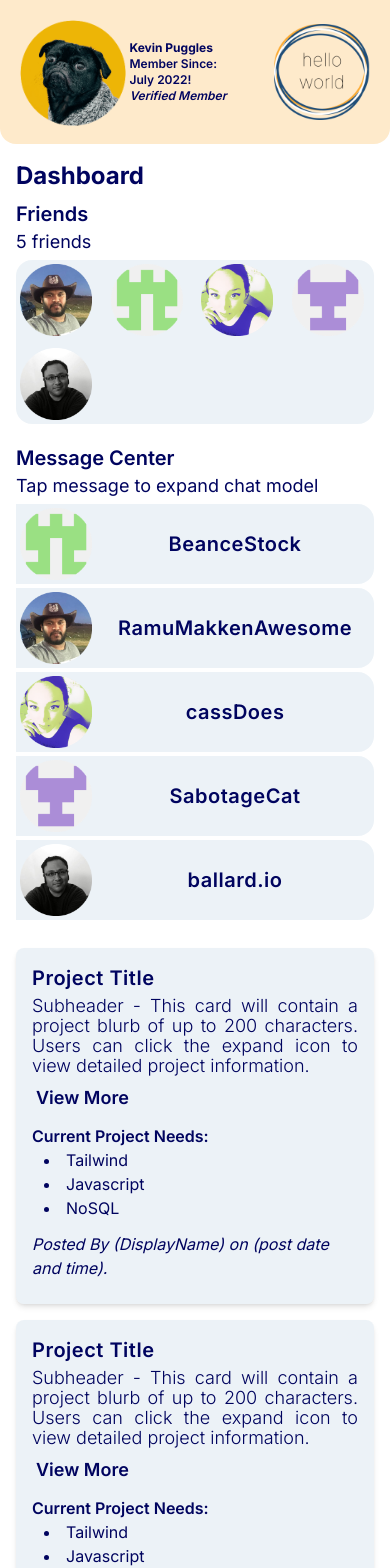
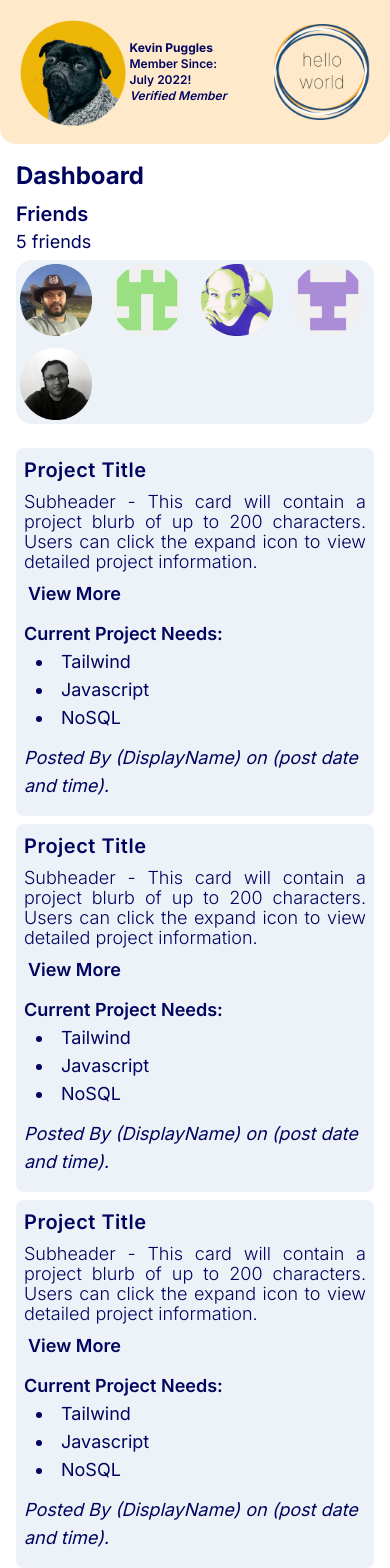
Before and after one commit to ballardingram/hello-world, a React (Create React App) app in the folder client/: page /profile in a window 390 px wide. Shown: the top 1568 px of the page. Built offline with nearby package versions, Linux system fonts and the light colour scheme.

Commit message:
profile page spans 2 of the three total columns needs and is responsive

```diff
--- a/client/src/components/Card/index.js
+++ b/client/src/components/Card/index.js
@@ -1,34 +1,27 @@
-import { Fragment, useState } from "react";
-import {
-  Accordion,
-  AccordionHeader,
-  AccordionBody,
-} from "@material-tailwind/react";
+import React from "react";
 import { Icon } from '@iconify/react';
 import messageCircleOutline from '@iconify/icons-eva/message-circle-outline';
 import bookmarkStar from '@iconify/icons-bi/bookmark-star';
-import ExpandProject from '../Accordions/ExpandProject';
-import circlePlusFill from '@iconify/icons-akar-icons/circle-plus-fill';
+import ExpandProject from '../ExpandProject';
 
 const Card = () => {
   return (
 
-  <div className='my-2 grid place-items-center text-base'>
-    <div className='flex flex-col inline p-4 max-w-md rounded-lg shadow-md' id='card-container'>
+    <div className="p-2 mb-2 sm:px-2 rounded-lg w-md" id='card-container'>
       <div>
-        <div className='select-none font-semibold tracking-wide text-xl mb-1'>
+        <div className='select-none font-semibold tracking-wide mb-2 text-xl'>
           Project Title
         </div>
         <div
-          className='select-none font-light text-lg text-justify leading-5 mb-2'>
+          className='select-none font-light text-lg text-justify leading-5 mb-1'>
           Subheader - This card will contain a project blurb of up to 200 characters.
           Users can click the expand icon to view detailed project information.
         </div>
         <ExpandProject></ExpandProject>
       </div>
       <div className='select-none mt-1'>
-        <p className='font-semibold text-base'>Current Project Needs:</p>
-        <ul className='list-disc list-inside text-base ml-3'>
+        <p className='font-semibold text-lg'>Current Project Needs:</p>
+        <ul className='list-disc list-inside text-lg ml-3'>
           <li>Tailwind</li>
           <li>Javascript</li>
           <li>NoSQL</li>
@@ -43,10 +36,6 @@ const Card = () => {
         <Icon icon={bookmarkStar} color="black" height="40" />
       </div>
     </div>
-    </div>
-
-
-
   );
 }
 
--- a/client/src/index.css
+++ b/client/src/index.css
@@ -99,14 +99,14 @@ body {
   border-color: rgba(31, 78, 121, .5);
 }
 
-#form-btn {
+.form-btn {
   background-color: var(--primaryBlue);
   box-shadow: 0px 2px 5px 0px rgba(0, 0, 0, 0.4);
   transition: all ease 0.2s;
   font-weight: 400;
 }
 
-#form-btn:hover {
+.form-btn:hover {
   background-color: var(--secondaryYellow);
   box-shadow: 0px 5px 10px 2px rgba(0, 0, 0, 0.3);
   transform: translateY(-4px);
--- a/client/src/pages/Account.js
+++ b/client/src/pages/Account.js
@@ -1,8 +1,8 @@
 import React from 'react';
 import NavSm from '../components/NavSm';
 import NavLg from '../components/NavLg';
-import ExpandSkills from '../components/Accordions/ExpandSkills';
-import ExpandAdd from '../components/Accordions/ExpandAdd';
+import ExpandSkills from '../components/ExpandSkills';
+import ExpandAdd from '../components/ExpandAdd';
 import FooterMenu from '../components/FooterExpand';
 import Switch from '../components/Toggle';
 import { Icon } from '@iconify/react';
@@ -20,7 +20,7 @@ const Account = () => {
     {/* navigation header end */}
     <h1 className='font-bold mb-5 mt-5 w-screen text-2xl lg:text-3xl xl:text-4xl px-4 md:pt-0 md:text-right md:pr-9'>Account Settings</h1>
     {/* body start */}
-    <main class="sm:grid sm:grid-cols-3 sm:mx-5">
+    <main class="sm:grid sm:grid-cols-3 sm:mx-5 text-lg">
       {/*md break column 1 */}
       <div className="w-full px-4 pt-1 sm:px-2 rounded-lg w-sm">
       {/* update account form start*/}
@@ -78,8 +78,8 @@ const Account = () => {
         <div className='mt-2 md:mb-1'>
           <button
             type='submit'
-            className='w-full py-1 mt-2 md:mt-1 tracking-wide text-white rounded-lg text-xl'
-            id='form-btn'>
+            className='form-btn w-full py-1 mt-2 md:mt-1 tracking-wide text-white rounded-lg text-xl'
+            id='updateAccount'>
               Update Account
           </button>
         </div>
@@ -119,8 +119,8 @@ const Account = () => {
         </div>
         <button
           type='submit'
-          className='w-full py-1 mt-2 md:mt-1 tracking-wide text-white rounded-lg text-xl'
-          id='form-btn'>
+          className='form-btn w-full py-1 mt-2 md:mt-1 tracking-wide text-white rounded-lg text-xl'
+          id='requestDeposit'>
             Request Deposit
         </button>
         {/* donation center end */}
@@ -149,8 +149,8 @@ const Account = () => {
           <div className='mt-2 md:mb-1'>
             <button
               type='submit'
-              className='w-full py-1 mt-2 md:mt-1 tracking-wide text-white rounded-lg text-xl'
-              id='form-btn'>
+              className='form-btn w-full py-1 mt-2 md:mt-1 tracking-wide text-white rounded-lg text-xl'
+              id='requestVerify'>
                 Request Verification
             </button>
           </div>
--- a/client/src/pages/Profile.js
+++ b/client/src/pages/Profile.js
@@ -20,12 +20,12 @@ const Profile = () => {
       <NavSm></NavSm>
     </header>
     {/* navigation header end */}
-    <h1 className='font-bold mb-1 text-2xl md:text-lg lg:text-xl px-4 pt-4 md:pt-0 w-screen md:text-right md:pr-9 lg:pb-5'>Dashboard</h1>
+    <h1 className='font-bold mb-1 text-2xl lg:text-xl px-4 pt-4 md:pt-0 w-screen md:text-right md:pr-9 lg:pb-5'>Dashboard</h1>
 
     {/* body start */}
-    <main class="sm:grid sm:grid-cols-3 mx-4 text-base">
+    <main class="sm:grid sm:grid-cols-2 lg:grid-cols-3 mx-4 text-lg">
     {/*md break column 1 */}
-    <div className="pt-1 w-sm">
+    <div className="pt-1 sm:px-2 rounded-lg w-sm lg:max-w-sm">
       <h2 className='font-semibold text-xl'>Friends</h2>
       <h3 className='font-normal mb-1 text-lg'>5 friends</h3>
         <div className='grid grid-cols-4 gap-1 w-sm mb-5 rounded-2xl' id='friends'>
@@ -35,10 +35,9 @@ const Profile = () => {
           <a href='/'><img src={Robert} alt="Robert" className='h-20 p-1'/></a>
           <a href='/'><img src={Ballard} alt="Ballard" className='h-20 p-1'/></a>
         </div>
-      <div className=''>
-      <h2 className='font-semibold text-xl'>Message Center</h2>
-      <h3 className='font-normal mb-1 text-lg'>Tap message to expand chat model</h3>
-        <div className='flex flex-col justify-center text-xl tracking-wide font-semibold'>
+      <div className='hidden sm:contents'>
+      <h2 className='font-semibold text-xl mb-1 pt-2'>Message Center</h2>
+        <div className='flex flex-col justify-center text-lg md:text-xl tracking-wide font-semibold'>
           <a href='/' className='flex flex-row items-center mb-1 rounded-r-2xl' id='friends'>
             <img src={Will} alt="Will" className='h-20 p-1'/>
             <div className='w-full text-center'>BeanceStock</div>
@@ -63,7 +62,7 @@ const Profile = () => {
       </div>
     </div>
     {/*md break column 2 */}
-    <div className="w-full sm:p-2 pt-4 sm:pt-1 rounded-lg w-sm text-lg">
+    <div className="pt-1 sm:px-2 rounded-lg min-w-md">
       <div className='flex flex-col justify-between'>
         <Card></Card>
         <Card></Card>
```
Also changed, not shown: client/src/components/ExpandAdd/index.js (renamed from client/src/components/Accordions/ExpandAdd/index.js), client/src/components/ExpandProject/index.js (renamed from client/src/components/Accordions/ExpandProject/index.js), client/src/components/ExpandSkills/index.js (renamed from client/src/components/Accordions/ExpandSkills/index.js).
